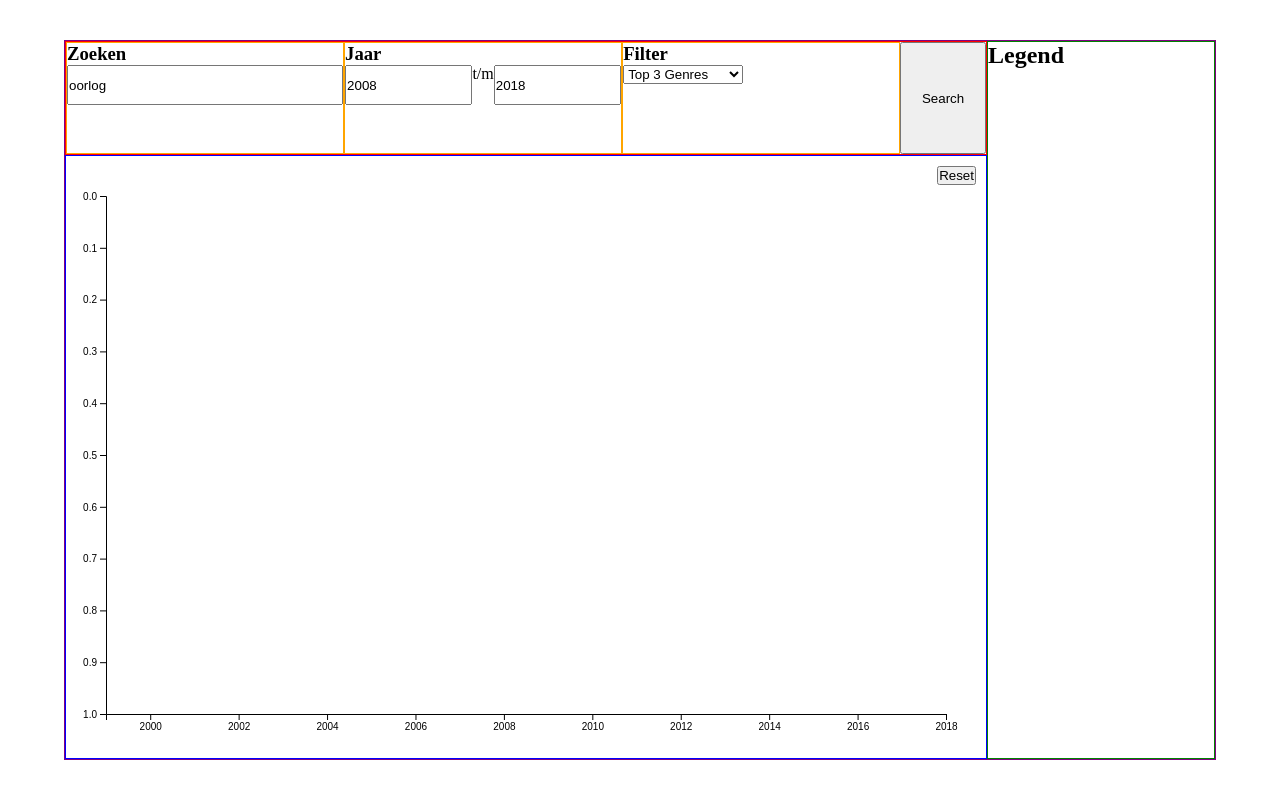
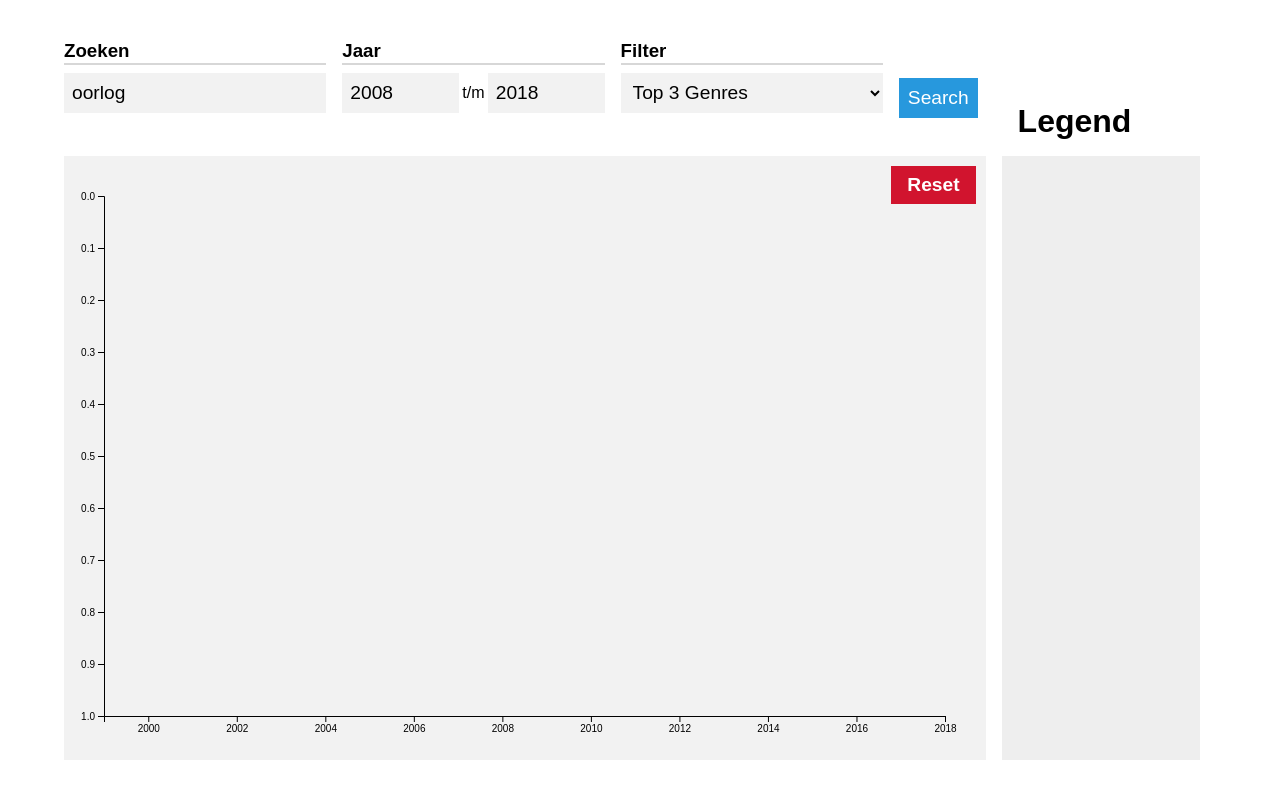
Before and after one commit to jesseDijkman1/frontend-data, a website: page index.html in a window 1280 px wide. Drawn offline with nearby package versions, Linux system fonts and the light colour scheme.

Commit message:
Added some css

```diff
--- a/index.html
+++ b/index.html
@@ -4,7 +4,6 @@
   <meta charset="UTF-8">
   <meta name="viewport" content="width=device-width, initial-scale=1.0">
   <meta http-equiv="X-UA-Compatible" content="ie=edge">
-  <!-- <script src="https://d3js.org/d3.v5.min.js"></script> -->
   <script src="https://d3js.org/d3.v5.js"></script>
   <link rel="stylesheet" href="css/styles.css">
   <title>Document</title>
@@ -41,8 +40,8 @@
 
   <section id="chart-container"></section>
 
+  <h1 id="legend-h1">Legend</h1>
   <aside id="legend">
-    <h1>Legend</h1>
     <ul></ul>
   </aside>
 </div>
--- a/static/css/styles.css
+++ b/static/css/styles.css
@@ -1,5 +1,6 @@
 html {
   font-size: 16px;
+  font-family: Arial, Avenir, sans-serif;
 }
 
 * {
@@ -21,29 +22,42 @@ li {
   display: grid;
   width: 90vw;
   height: 90vh;
-  border: solid 1px purple;
   margin: 5vh auto;
   grid-template-columns: 4fr 1fr;
   grid-template-rows: 1fr 5fr;
 }
 
 #page-layout > header {
-  border: solid 1px red;
   grid-row: 1 / 2;
   display: flex;
+}
 
-}
 #page-layout > header .wrapper {
-  width: 100%;
-}
-#page-layout > header .wrapper h3 {}
-#page-layout > header .wrapper input[type="text"] {
-  height: 2.5rem;
+  margin-right: 1rem;
   width: 100%;
 }
 
-#page-layout > header .wrapper {
-  border: solid 1px orange
+#page-layout > header .wrapper h3 {
+  margin-bottom: .5rem;
+  padding-bottom: .05rem;
+  border-bottom: solid 2px #d7d7d7;
+}
+
+#page-layout > header .wrapper input[type="text"],
+#page-layout > header .wrapper select {
+  padding: .25rem .5rem;
+  font-size: 1.2rem;
+  height: 2.5rem;
+  width: 100%;
+  background-color: #f2f2f2;
+  border: none;
+}
+
+#page-layout > header .wrapper {}
+
+#page-layout > header .wrapper span {
+  margin: 0 .2rem;
+  line-height: 2.5rem;
 }
 
 #page-layout > header .wrapper div {
@@ -51,31 +65,83 @@ li {
 }
 
 #page-layout > header #sendQuery {
-  display: block;
+  height: 2.5rem;
+  background-color: #2798dd;
+  margin-top: auto;
+  margin-bottom: auto;
+  margin-right: .5rem;
+  border: none;
+  font-size: 1.2rem;
+  color: white;
+  top: 0;
+  left: 0;
   width: 30%;
+}
+
+#page-layout > header #sendQuery:hover {
+  opacity: .6;
+  cursor: pointer;
 }
 
 #page-layout #chart-container {
   grid-column: 1 / 2;
   grid-row: 2 / 3;
-  border: solid 1px blue;
   position: relative;
+  background-color: #f2f2f2;
 }
 
 #page-layout #legend {
-  border: solid 1px green;
+  padding: 0 1rem;
   grid-column: 2 / 3;
-  grid-row: 1 / 3;
+  grid-row: 2 / 3;
+  overflow-y: scroll;
+}
+#legend-h1 {
+  grid-column: 2 / 3;
+  grid-row: 1 / 2;
+  display: flex;
+  justify-content: flex-end;
+  flex-direction: column;
+  margin: 1rem;
+  padding: 0 1rem;
+}
+#page-layout #legend ul {
+  background-color: #eee;
+  padding: .5rem;
+  overflow-y: scroll;
+  height: 100%;
+}
+#page-layout #legend ul li {
+  margin-bottom: 1rem;
 }
 
-#page-layout #legend h1 {}
-#page-layout #legend ul {}
-#page-layout #legend ul li {}
+#page-layout #legend ul li .customCheckbox {
+  margin-right: .5rem;
+  height: 1.5rem;
+  width: 1.5rem;
+}
+
+#page-layout #legend ul li label {
+  display: flex;
+  align-items: center;
+  font-size: 1.1rem;
+}
 
 #reset {
   position: absolute;
+  padding: .5rem 1rem;
+  background-color: #d1142e;
+  color: white;
+  border: none;
+  font-weight: bold;
+  font-size: 1.2rem;
   right: 10px;
   top: 10px;
+}
+
+#reset:hover {
+  cursor: pointer;
+  opacity: .6;
 }
 
 #legend ul li label:hover {
--- a/static/js/graph.js
+++ b/static/js/graph.js
@@ -461,9 +461,6 @@ function updateLegend() {
     .append('span')
     .classed('customCheckbox', true)
     .style('display', 'inline-block')
-    .style('width', '10px')
-    .style('height', '10px')
-    .style('border', 'solid 1px')
     .style('background-color', d => colorScale(d.key));
 
   genreLabel
```
